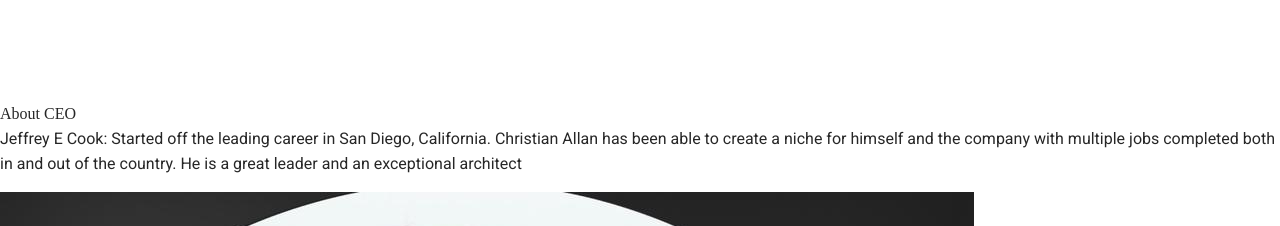
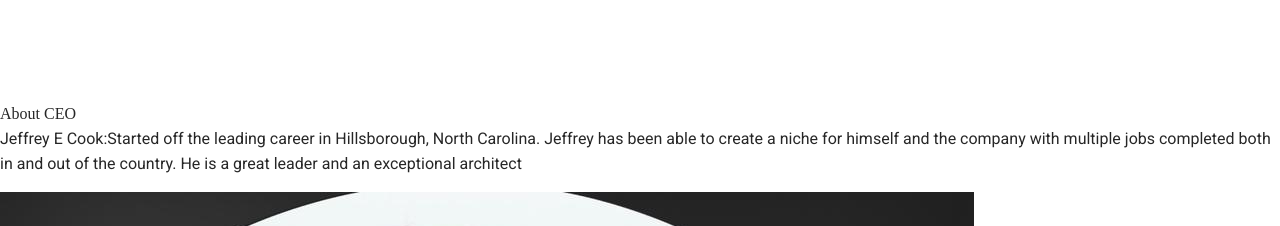
Before and after one commit to egileekada/kaar, a Next.js app: page /about in a window 1280 px wide. Shown: the part 5780-6006 px from the top of the page. Built offline with nearby package versions, Linux system fonts and the light colour scheme.

Commit message:
update on changes

```diff
--- a/pages/about.js
+++ b/pages/about.js
@@ -156,7 +156,7 @@ export default function About() {
               <div className="w-full flex flex-col items-center text-left justify-center mt-5" >
                 {/* <p className="assistant text-base text-black mt-3 w-auto text-left lg:text-center lg:w-4/6 "><span className=" font-semibold" >Jeffrey E Cook:</span> Jeffrey E Cook started in Hillsborough, North Carolina</p> */}
 
-                <p className="assistant text-base text-black mt-3 w-auto text-left lg:text-center lg:w-4/6 "><span className=" font-semibold" >Jeffrey E Cook:</span> Started off the leading career in San Diego, California. Christian Allan has been able to create a niche for himself and the company with multiple jobs completed both in and out of the country. He is a great leader and an exceptional architect</p>
+                <p className="assistant text-base text-black mt-3 w-auto text-left lg:text-center lg:w-4/6 "><span className=" font-semibold" >Jeffrey E Cook:</span>Started off the leading career in Hillsborough, North Carolina. Jeffrey has been able to create a niche for himself and the company with multiple jobs completed both in and out of the country. He is a great leader and an exceptional architect</p>
                 <div className=" lg:w-56 lg:h-56 rounded-lg ">
                   <Image src={ceo} alt="ceo" className=" rounded-lg object-cover" />
                 </div>
```
